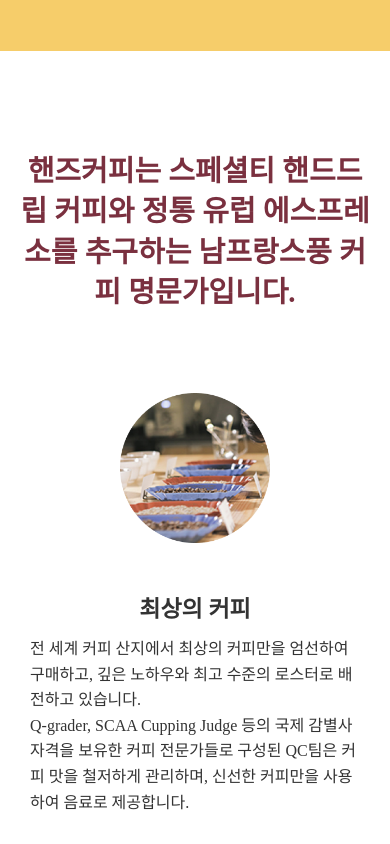
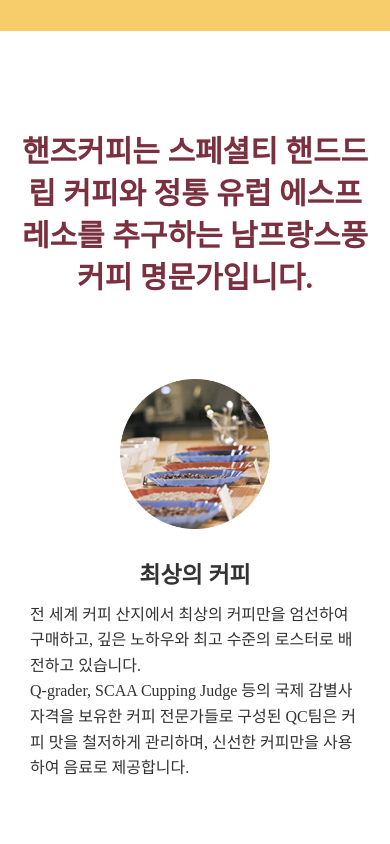
Before and after one commit to maraoey/hands, a plain HTML site: page index.html in a window 390 px wide. Shown: the part 3020-3864 px from the top of the page. Drawn offline with nearby package versions, Linux system fonts and the light colour scheme.

Commit message:
Add files via upload

```diff
--- a/css/main.css
+++ b/css/main.css
@@ -171,6 +171,8 @@
 
 
 
+
+
 section{
   width: 100%;
   margin: 100px 0;
@@ -312,9 +314,7 @@
   display: flex;
   align-items: center;
 }
-.sec4 .sec4_i .hands .text{
-  padding-top: 40px;
-}
+
 .sec4 .sec4_i .hands h3{
   margin: 15px;
 }
--- a/css/media.css
+++ b/css/media.css
@@ -43,6 +43,10 @@
   .sec3 .sec3_i .store .storeImgAll{
     grid-template-columns: repeat(2,2fr);
   }
+
+  .sec4 .sec4_i>h2{
+    font-size: 35px;
+  }
   .sec4 .sec4_i h2 br{
     display: none;
   }
@@ -52,11 +56,14 @@
   }
 }
 
+
 @media screen and (max-width:767px) {
-  h2{font-size: 32px;}
+  h2{font-size: 35px;}
   h3{font-size: 25px;}
 
-
+  header{
+    height: 80px;
+  }
   .header_i .menuB{
     display: block;
   }
@@ -75,12 +82,18 @@
   }
 
 
+  .sec4 .sec4_i>h2{
+    font-size: 30px;
+  }
   .sec4 .sec4_i .hands{
     flex-direction: column;
     justify-content: center;
   }
   .sec4 .sec4_i .hands h3{
     text-align: center;
+  }
+  .sec4 .sec4_i .hands .text{
+    margin-top: 20px;
   }
   .sec5_i .goodsall{
     flex-direction: column;
@@ -113,11 +126,17 @@
     grid-template-columns: repeat(2,1fr);
     gap: 5%;
   }
+  .sec4_i>h2{
+    font-size: 28px;
+  }
 
 }
 
 
 @media screen and (max-width:400px) {
+  .sec4_i>h2{
+    font-size: 23px;
+  }
   .footer_i .f_center{
     flex-direction: column;
     align-items: baseline;
```
